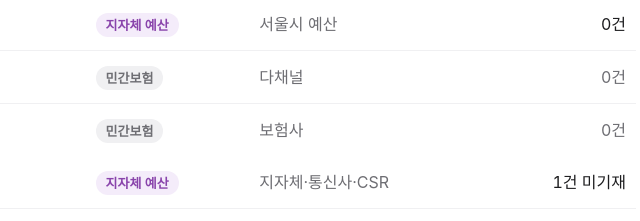
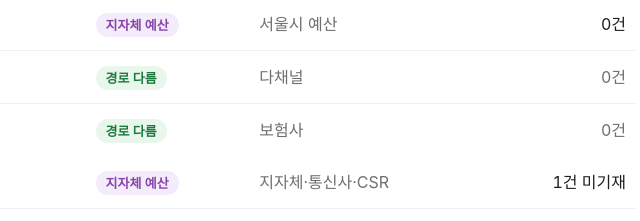
Before and after one commit to butblank-oss/profile, a plain HTML site: page competitor-profiles.html in a window 1280 px wide. Shown: the part 366-587 px from the top of the page, 584-1224 px from the left. Drawn offline with Linux system fonts and the light colour scheme; a web font is replaced by a local one.

Commit message:
새 칸 '경로 다름' 신설 — 실비아·데카르트
앞선 커밋에서 두 곳을 지자체 예산 칸에 넣었는데 본문과 어긋났다. 데카르트는 본문이
한국에 그 급여 카테고리가 없다고 적고 있어 지자체 예산으로 분류할 근거가 없다.

두 곳의 실제 성격은 '제품 형태는 우리와 닮았는데 판매 경로가 다르다' 이다. 기존 칸은
전부 누가 돈을 내는가(채널) 기준이라 이 축이 없었다. 칸을 하나 더 만든다.

- 배지·표 모두 '경로 다름' + 초록(#1d7a3e / #e9f6ec). 기존 다섯 색(보라·청록·주황·
  파랑·회색)과 겹치지 않는 유일한 색상군이고, 대비 4.83:1 로 기존 칸들(4.12~5.24)
  범위 안에 맞췄다.
- 키커는 배지보다 한 줄 더 설명한다 — '경로 다름' 만으로는 뜻이 안 잡혀서
  '제품 형태 유사 · 판매 경로 다름 · 02' 로 적었다.
- 인덱스 표의 칸 열도 맞췄다. 텍스트만 바꾸면 배지가 회색으로 남아서 색까지 함께.
- 위치는 요청대로 브레인핏45 뒤(02·03) 유지.

본문의 '민간보험' 언급 세 곳은 사실이라 그대로 뒀다 — 데카르트의 '겨냥한 칸: 민간보험'
과 실비아의 '민간보험 칸 진입' 은 이제 배지와 모순되지 않는다. 배지가 경로가 다르다고
말하고, 본문이 어느 경로인지 말한다.

README 에 칸 여섯 개 표를 추가했다. 핸드오프 디자인 토큰에 없는 색을 더한 것이라
근거를 남겨 둔다.

Chromium 으로 검증: 링크 전부 유효, JS 오류 없음, 요소 개수 변동 없음.

Co-Authored-By: Claude Opus 5 <noreply@anthropic.com>
Claude-Session: https://claude.ai/code/session_01Uhn7jCj59FcMCbVAGePvTy

```diff
--- a/competitor-profiles.html
+++ b/competitor-profiles.html
@@ -65,8 +65,8 @@ section[id]{scroll-margin-top:72px}
 <thead><tr><th style="text-align:left;font-weight:600;color:#86868b;font-size:14px;padding:12px 10px;border-bottom:1px solid #d2d2d7">업체 · 제품</th><th style="text-align:left;font-weight:600;color:#86868b;font-size:14px;padding:12px 10px;border-bottom:1px solid #d2d2d7">설명</th><th style="text-align:left;font-weight:600;color:#86868b;font-size:14px;padding:12px 10px;border-bottom:1px solid #d2d2d7">칸</th><th style="text-align:left;font-weight:600;color:#86868b;font-size:14px;padding:12px 10px;border-bottom:1px solid #d2d2d7">과금 주체</th><th style="text-align:right;font-weight:600;color:#86868b;font-size:14px;padding:12px 10px;border-bottom:1px solid #d2d2d7">나라장터</th></tr></thead>
 <tbody>
 <tr><td style="padding:14px 10px;border-bottom:1px solid #f0f0f2;font-weight:600"><a href="#brainfit45">브레인핏45</a></td><td style="padding:14px 10px;border-bottom:1px solid #f0f0f2;color:#6e6e73">서울시 공공앱 · 기억산책 개발</td><td style="padding:14px 10px;border-bottom:1px solid #f0f0f2;"><span style="background:#f4ecfa;color:#8944ab;font-size:13px;font-weight:600;padding:4px 10px;border-radius:99px">지자체 예산</span></td><td style="padding:14px 10px;border-bottom:1px solid #f0f0f2;color:#6e6e73">서울시 예산</td><td style="padding:14px 10px;border-bottom:1px solid #f0f0f2;text-align:right;font-variant-numeric:tabular-nums;">0건</td></tr>
-<tr><td style="padding:14px 10px;border-bottom:1px solid #f0f0f2;font-weight:600"><a href="#silvia">실비아</a></td><td style="padding:14px 10px;border-bottom:1px solid #f0f0f2;color:#6e6e73">실비아헬스 · 제품 5종</td><td style="padding:14px 10px;border-bottom:1px solid #f0f0f2;"><span style="background:#f0f0f2;color:#6e6e73;font-size:13px;font-weight:600;padding:4px 10px;border-radius:99px">민간보험</span></td><td style="padding:14px 10px;border-bottom:1px solid #f0f0f2;color:#6e6e73">다채널</td><td style="padding:14px 10px;border-bottom:1px solid #f0f0f2;text-align:right;font-variant-numeric:tabular-nums;color:#6e6e73;">0건</td></tr>
-<tr><td style="padding:14px 10px;font-weight:600"><a href="#descartes">데카르트</a></td><td style="padding:14px 10px;color:#6e6e73">KB손해보험 부가서비스</td><td style="padding:14px 10px;"><span style="background:#f0f0f2;color:#6e6e73;font-size:13px;font-weight:600;padding:4px 10px;border-radius:99px">민간보험</span></td><td style="padding:14px 10px;color:#6e6e73">보험사</td><td style="padding:14px 10px;text-align:right;font-variant-numeric:tabular-nums;color:#6e6e73;">0건</td></tr>
+<tr><td style="padding:14px 10px;border-bottom:1px solid #f0f0f2;font-weight:600"><a href="#silvia">실비아</a></td><td style="padding:14px 10px;border-bottom:1px solid #f0f0f2;color:#6e6e73">실비아헬스 · 제품 5종</td><td style="padding:14px 10px;border-bottom:1px solid #f0f0f2;"><span style="background:#e9f6ec;color:#1d7a3e;font-size:13px;font-weight:600;padding:4px 10px;border-radius:99px">경로 다름</span></td><td style="padding:14px 10px;border-bottom:1px solid #f0f0f2;color:#6e6e73">다채널</td><td style="padding:14px 10px;border-bottom:1px solid #f0f0f2;text-align:right;font-variant-numeric:tabular-nums;color:#6e6e73;">0건</td></tr>
+<tr><td style="padding:14px 10px;font-weight:600"><a href="#descartes">데카르트</a></td><td style="padding:14px 10px;color:#6e6e73">KB손해보험 부가서비스</td><td style="padding:14px 10px;"><span style="background:#e9f6ec;color:#1d7a3e;font-size:13px;font-weight:600;padding:4px 10px;border-radius:99px">경로 다름</span></td><td style="padding:14px 10px;color:#6e6e73">보험사</td><td style="padding:14px 10px;text-align:right;font-variant-numeric:tabular-nums;color:#6e6e73;">0건</td></tr>
 <tr><td style="padding:14px 10px;border-bottom:1px solid #f0f0f2;font-weight:600"><a href="#memorywalk">기억산책</a></td><td style="padding:14px 10px;border-bottom:1px solid #f0f0f2;color:#6e6e73">청춘만세 · 행복한일주일</td><td style="padding:14px 10px;border-bottom:1px solid #f0f0f2;"><span style="background:#f4ecfa;color:#8944ab;font-size:13px;font-weight:600;padding:4px 10px;border-radius:99px">지자체 예산</span></td><td style="padding:14px 10px;border-bottom:1px solid #f0f0f2;color:#6e6e73">지자체·통신사·CSR</td><td style="padding:14px 10px;border-bottom:1px solid #f0f0f2;text-align:right;font-variant-numeric:tabular-nums;">1건 미기재</td></tr>
 <tr><td style="padding:14px 10px;border-bottom:1px solid #f0f0f2;font-weight:600"><a href="#funwave">기억하리 (펀웨이브)</a></td><td style="padding:14px 10px;border-bottom:1px solid #f0f0f2;color:#6e6e73">모바일 치매예방교육 앱</td><td style="padding:14px 10px;border-bottom:1px solid #f0f0f2;"><span style="background:#f4ecfa;color:#8944ab;font-size:13px;font-weight:600;padding:4px 10px;border-radius:99px">지자체 예산</span></td><td style="padding:14px 10px;border-bottom:1px solid #f0f0f2;color:#6e6e73">보건소</td><td style="padding:14px 10px;border-bottom:1px solid #f0f0f2;text-align:right;font-variant-numeric:tabular-nums;">4,120만</td></tr>
 <tr><td style="padding:14px 10px;border-bottom:1px solid #f0f0f2;font-weight:600"><a href="#hayat">하야트</a></td><td style="padding:14px 10px;border-bottom:1px solid #f0f0f2;color:#6e6e73">모바일 AI 치매예방 플랫폼</td><td style="padding:14px 10px;border-bottom:1px solid #f0f0f2;"><span style="background:#f4ecfa;color:#8944ab;font-size:13px;font-weight:600;padding:4px 10px;border-radius:99px">지자체 예산</span></td><td style="padding:14px 10px;border-bottom:1px solid #f0f0f2;color:#6e6e73">보건소</td><td style="padding:14px 10px;border-bottom:1px solid #f0f0f2;text-align:right;font-variant-numeric:tabular-nums;">2,173만</td></tr>
@@ -152,8 +152,8 @@ section[id]{scroll-margin-top:72px}
 
 <section id="silvia" style="border-top:1px solid #d2d2d7;max-width:1160px;margin:0 auto;padding:clamp(56px,7vw,88px) 24px">
 <div style="display:flex;flex-wrap:wrap;align-items:center;gap:12px;margin-bottom:18px">
-<span style="background:#f4ecfa;color:#8944ab;font-size:14px;font-weight:600;padding:5px 12px;border-radius:99px">지자체 예산</span>
-<span style="font-size:15px;color:#86868b">지자체 예산 · 02</span>
+<span style="background:#e9f6ec;color:#1d7a3e;font-size:14px;font-weight:600;padding:5px 12px;border-radius:99px">경로 다름</span>
+<span style="font-size:15px;color:#86868b">제품 형태 유사 · 판매 경로 다름 · 02</span>
 </div>
 <h2 style="font-size:clamp(30px,4.4vw,52px);font-weight:700;letter-spacing:-.03em;line-height:1.08;margin:0">실비아</h2>
 <div style="font-size:clamp(19px,2.2vw,24px);color:#6e6e73;margin-top:10px">실비아헬스 · 대표 고명진</div>
@@ -213,8 +213,8 @@ section[id]{scroll-margin-top:72px}
 
 <section id="descartes" style="border-top:1px solid #d2d2d7;max-width:1160px;margin:0 auto;padding:clamp(56px,7vw,88px) 24px">
 <div style="display:flex;flex-wrap:wrap;align-items:center;gap:12px;margin-bottom:18px">
-<span style="background:#f4ecfa;color:#8944ab;font-size:14px;font-weight:600;padding:5px 12px;border-radius:99px">지자체 예산</span>
-<span style="font-size:15px;color:#86868b">지자체 예산 · 03</span>
+<span style="background:#e9f6ec;color:#1d7a3e;font-size:14px;font-weight:600;padding:5px 12px;border-radius:99px">경로 다름</span>
+<span style="font-size:15px;color:#86868b">제품 형태 유사 · 판매 경로 다름 · 03</span>
 </div>
 <h2 style="font-size:clamp(30px,4.4vw,52px);font-weight:700;letter-spacing:-.03em;line-height:1.08;margin:0">데카르트</h2>
 <div style="font-size:clamp(19px,2.2vw,24px);color:#6e6e73;margin-top:10px">대표 이제빈 · 2019.3 설립</div>
```
Also changed, not shown: 1 other file.
